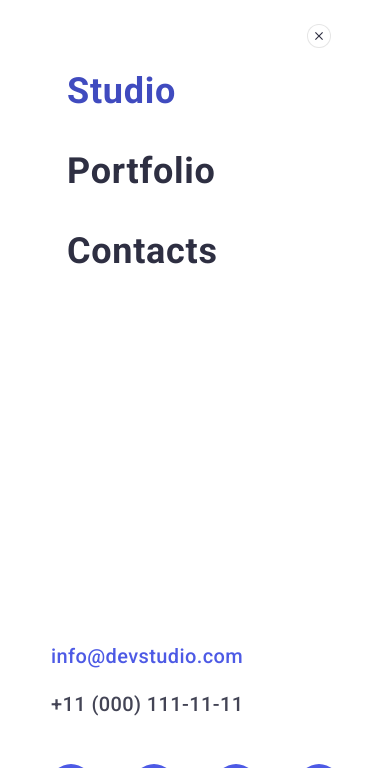
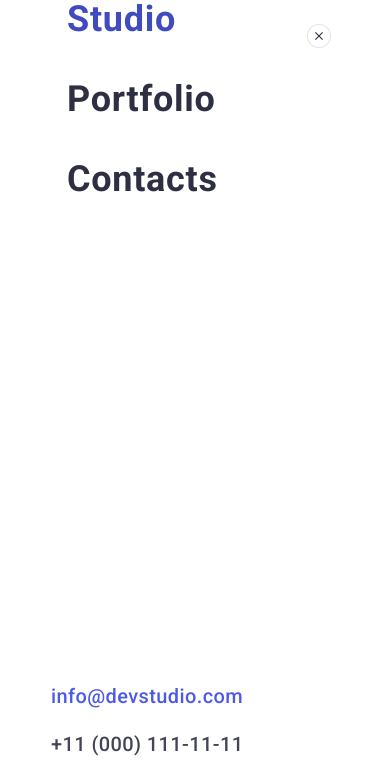
Before and after one commit to fedorivrv/goit-markup-hw-06, a plain HTML site: page index.html in a window 390 px wide. Both pictures are taken after a click on the button 327 px from the left and 26 px from the top of the page. Shown: the top 768 px of the page. Drawn offline with nearby package versions, Linux system fonts and the light colour scheme.

```diff
--- a/css/styles.css
+++ b/css/styles.css
@@ -193,7 +193,7 @@ img {
     gap: 12px;
   }
 }
-@media screen and (min-width: 1158px) {
+@media screen and (min-width: 1336) {
   .header-logo {
     margin-right: 76px;
   }
@@ -228,10 +228,9 @@ img {
 }
 .burger-menu-container {
   position: relative;
-  padding-top: 72px;
-  padding-bottom: 40px;
   display: flex;
   flex-direction: column;
+  justify-content: space-between;
   height: 100%;
 }
 .burger-menu-btn {
--- a/index.html
+++ b/index.html
@@ -4,6 +4,7 @@
     <meta charset="UTF-8" />
     <meta name="viewport" content="width=device-width, initial-scale=1.0" />
     <title>WebStudio</title>
+    <link rel="icon" type="image/x-icon" href="">
     <link
       rel="stylesheet"
       href="https://cdnjs.cloudflare.com/ajax/libs/modern-normalize/3.0.1/modern-normalize.min.css"
```
